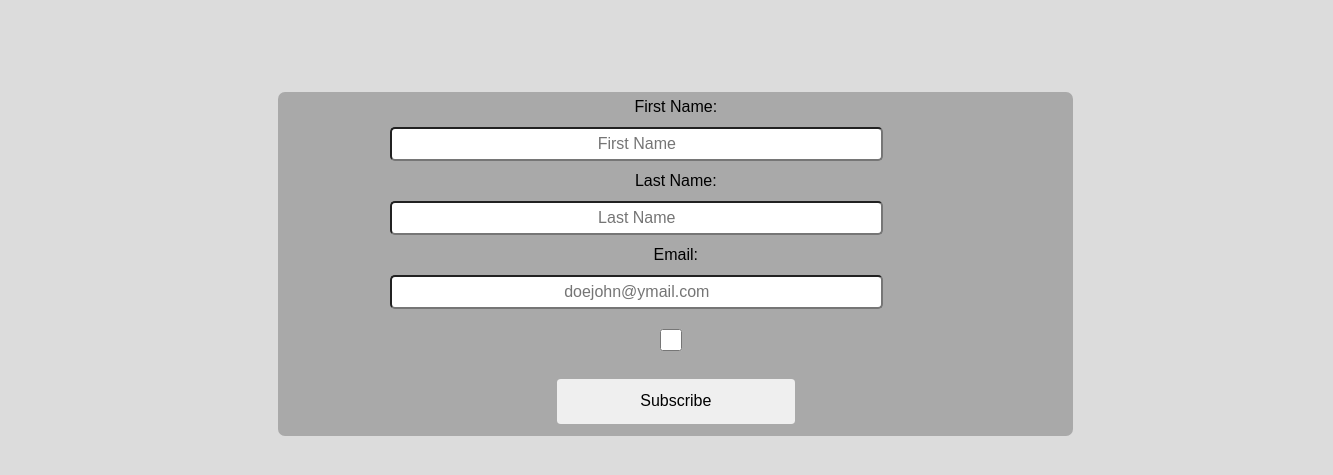
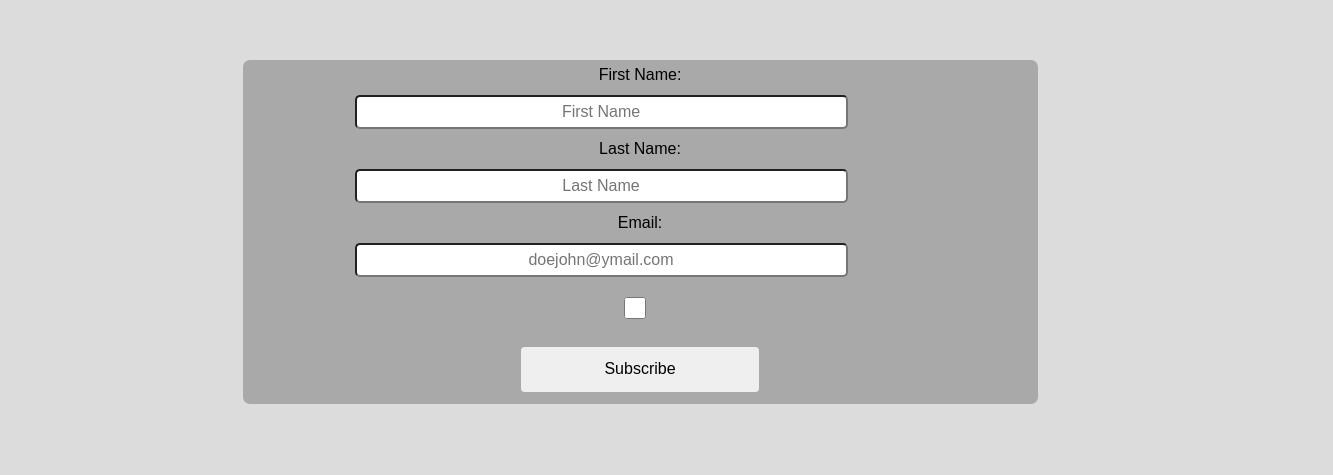
Before and after one commit to REZEKIEL-362/Project-1, a plain HTML site: page index.html in a window 1280 px wide. Shown: the part 107-582 px from the top of the page, 1333 px wide, since content can reach past the window. Drawn offline with Linux system fonts and the light colour scheme.

Commit message:
edit padding more
trying to get a centered view

```diff
--- a/css/style.css
+++ b/css/style.css
@@ -204,7 +204,7 @@ input[type="checkbox"] {
     display: block;
     margin:auto;
     text-align: center;
-		padding: 10em 10em;
+		padding: 8em 5em;
   }
 
 }
```
